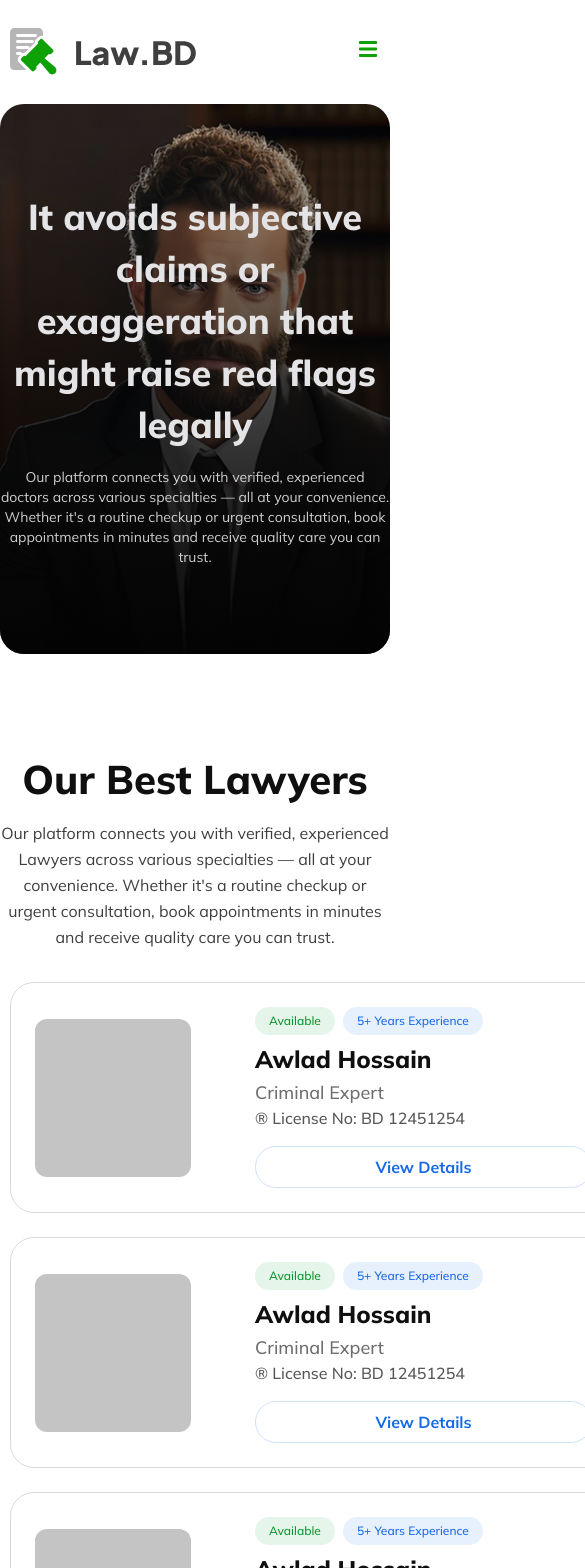
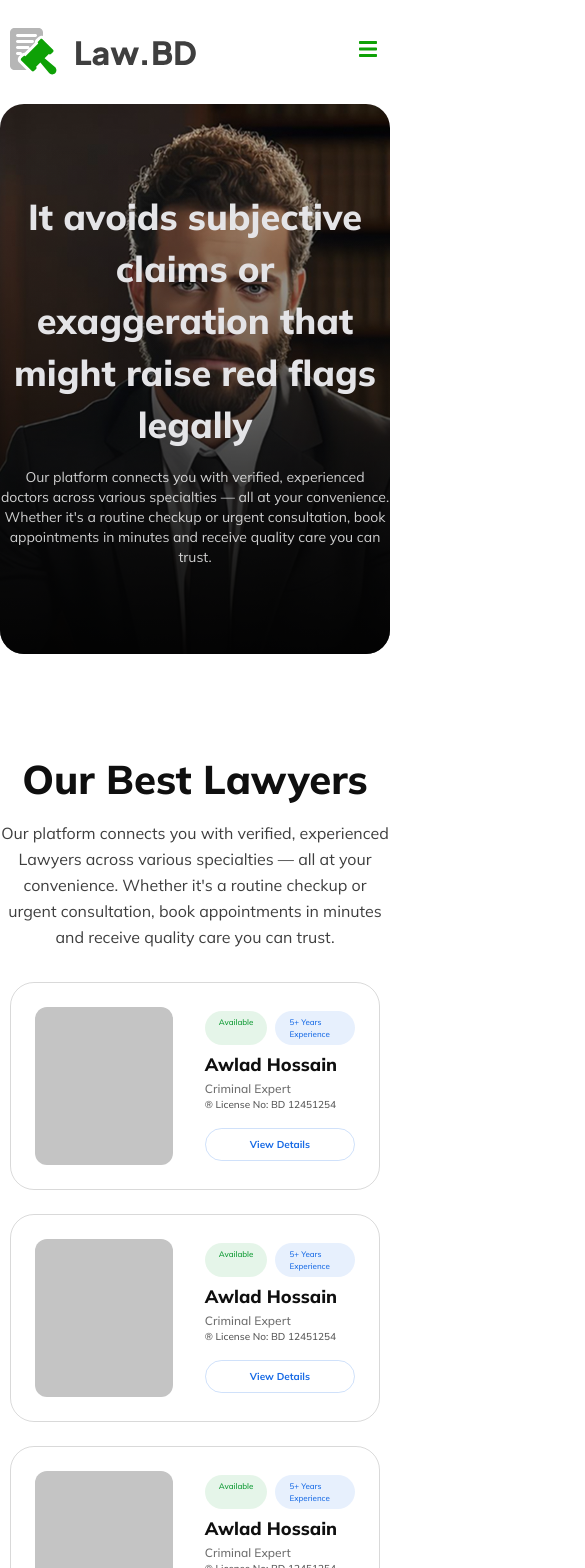
Before and after one commit to nadimshuvo/B11a8-router-booking-nadimshuvo, a React (Vite) app: page / in a window 390 px wide. Shown: the top 1568 px of the page, 585 px wide, since content can reach past the window. Built offline with nearby package versions, Linux system fonts and the light colour scheme.

Commit message:
fixing UI Desktop Home

```diff
--- a/src/components/Footer/Footer.jsx
+++ b/src/components/Footer/Footer.jsx
@@ -14,7 +14,7 @@ const Footer = () => {
     <footer className='bg-[#0F0F0F] py-[100px]'>
       <div className='max-w-[1300px] mx-auto px-2.5 flex flex-col items-center justify-between gap-8'>
         <img src={logoFooter} alt="" />
-        <nav className="flex gap-12 text-[18px] font-medium text-[#575757]">
+        <nav className="flex max-sm:flex-col gap-12 text-[18px] font-medium text-[#575757]">
           <NavLink to="/" className="hover:text-[#0EA106]">
             Home
           </NavLink>
@@ -34,17 +34,17 @@ const Footer = () => {
         </div>
 
         <div className='flex gap-6'>
-          <a href="http://" target="_blank" rel="noopener noreferrer">
-            <img src={facebookIcon} alt="" />
+          <a href="https://www.facebook.com/nadimmShuvo/" target="_blank" rel="noopener noreferrer">
+            <img src={facebookIcon} alt="facebook icon" />
           </a>
-          <a href="http://" target="_blank" rel="noopener noreferrer">
-            <img src={xIcon} alt="" />
+          <a href="https://x.com/nadimshuvo_" target="_blank" rel="noopener noreferrer">
+            <img src={xIcon} alt="twitter (x) icon" />
           </a>
-          <a href="http://" target="_blank" rel="noopener noreferrer">
-            <img src={linkedInIcon} alt="" />
+          <a href="https://www.linkedin.com/in/nadimmahmudshuvo/" target="_blank" rel="noopener noreferrer">
+            <img src={linkedInIcon} alt="linked icon" />
           </a>
-          <a href="http://" target="_blank" rel="noopener noreferrer">
-            <img src={youTubeIcon} alt="" />
+          <a href="https://www.youtube.com/" target="_blank" rel="noopener noreferrer">
+            <img src={youTubeIcon} alt="youTube icon" />
           </a>
         </div>
       </div>
--- a/src/components/Hero/Hero.jsx
+++ b/src/components/Hero/Hero.jsx
@@ -10,7 +10,7 @@ const Hero = () => {
           backgroundImage: `url(${heroBannerImage})`,
         }}
       >
-        <div className="absolute inset-0 bg-gradient-to-b from-black/0 via-black/40 to-black/80 rounded-3xl"></div>
+        <div className="absolute inset-0 bg-gradient-to-b from-black/0 via-black/10 to-black/80 rounded-3xl"></div>
         <div className="max-w-[1009px] text-neutral-content text-center relative z-10">
           <div>
             <h1 className="max-w-[917px] mb-4 text-4xl leading-13 lg:text-5xl lg:leading-[60px] font-extrabold">It avoids subjective claims or exaggeration that might raise red flags legally</h1>
--- /dev/null
+++ b/src/components/OurBestLayers/LawyersCard.jsx
@@ -0,0 +1,25 @@
+import React from 'react'
+
+const LawyersCard = () => {
+  return (
+    <div className='xl:w-[607px] border border-black/15 rounded-3xl p-6'>
+        <div className='flex max-lg:justify-center max-[350px]:gap-3 gap-8 md:gap-16 items-center'>
+          <span className='w-[159px] h-[158px] rounded-[12px] bg-[#C4C4C4]'>
+            <img src="" alt="" />
+          </span>
+          <div className='text-left'>
+            <span className='flex gap-2 font-medium mb-2'>
+              <p className='max-sm:text-[8px] text-[12px] text-[#09982F] py-[5px] px-3.5 bg-[#09982F]/10 rounded-full'>Available</p>
+              <p className='max-sm:text-[8px] text-[12px] text-[#176AE5] py-[5px] px-3.5 bg-[#176AE5]/10 rounded-full'>5+ Years Experience</p>
+            </span>
+            <h3 className='font-extrabold max-sm:text-[18px] text-2xl mb-1'>Awlad Hossain</h3>
+            <p className='font-medium max-sm:text-xs text-[18px] opacity-60'>Criminal Expert</p>
+            <p className='font-medium max-sm:text-[10px] text-[16px] opacity-70 mb-4'>&reg; License No: BD 12451254</p>
+            <button className='cursor-pointer transition w-full  xl:w-[337px] py-2 border border-[#176AE5]/20 rounded-full text-[#176AE5] font-bold max-sm:text-[10px] text-[16px] hover:bg-[#09982F] hover:text-white'>View Details</button>
+          </div>
+        </div>
+      </div>
+  )
+}
+
+export default LawyersCard
--- a/src/components/OurBestLayers/LayersCard.jsx
+++ /dev/null
@@ -1,25 +0,0 @@
-import React from 'react'
-
-const LayersCard = () => {
-  return (
-    <div className='w-[607px] border border-black/15 rounded-3xl p-6'>
-        <div className='flex gap-16 items-center'>
-          <span className='w-[159px] h-[158px] rounded-[12px] bg-[#C4C4C4]'>
-            <img src="" alt="" />
-          </span>
-          <div className='text-left'>
-            <span className='flex gap-2 font-medium mb-2'>
-              <p className='text-[12px] text-[#09982F] py-[5px] px-3.5 bg-[#09982F]/10 rounded-full'>Available</p>
-              <p className='text-[12px] text-[#176AE5] py-[5px] px-3.5 bg-[#176AE5]/10 rounded-full'>5+ Years Experience</p>
-            </span>
-            <h3 className='font-extrabold text-2xl mb-1'>Awlad Hossain</h3>
-            <p className='font-medium text-[18px] opacity-60'>Criminal Expert</p>
-            <p className='font-medium text-[16px] opacity-70 mb-4'>&reg; License No: BD 12451254</p>
-            <button className='cursor-pointer transition w-[337px] py-2 border border-[#176AE5]/20 rounded-full text-[#176AE5] font-bold hover:bg-[#09982F]/10'>View Details</button>
-          </div>
-        </div>
-      </div>
-  )
-}
-
-export default LayersCard
--- a/src/components/OurBestLayers/OurBestLayers.jsx
+++ b/src/components/OurBestLayers/OurBestLayers.jsx
@@ -1,5 +1,5 @@
 import React from "react";
-import LayersCard from "./LayersCard";
+import LawyersCard from "./LawyersCard";
 
 const OurBestLayers = () => {
   return (
@@ -13,12 +13,12 @@ const OurBestLayers = () => {
       </p>
 
       <div className="mt-8 grid grid-cols-1 lg:grid-cols-2 gap-6 max-w-[1300px] mx-auto px-2.5">
-        <LayersCard />
-        <LayersCard />
-        <LayersCard />
-        <LayersCard />
-        <LayersCard />
-        <LayersCard />
+        <LawyersCard />
+        <LawyersCard />
+        <LawyersCard />
+        <LawyersCard />
+        <LawyersCard />
+        <LawyersCard />
       </div>
 
       <button className="bg-[#0EA106] rounded-full text-white py-4 px-8 mt-8 hover:bg-[#2563EB] transition cursor-pointer">
--- /dev/null
+++ b/src/components/OurBestLayers/SingleLawyerCard.jsx
@@ -0,0 +1,9 @@
+import React from 'react'
+
+const SingleLawyerCard = () => {
+  return (
+    <div>SingleLawyerCard</div>
+  )
+}
+
+export default SingleLawyerCard
--- a/src/components/WeProvideBestLawServices/Services.jsx
+++ b/src/components/WeProvideBestLawServices/Services.jsx
@@ -1,13 +1,13 @@
 import React from 'react'
 
 
-const Services = ({img, title, subtitle}) => {
+const Services = ({img, title, subtitle, ls}) => {
   return (
-    <div className='bg-[#0F0F0F]/5 py-10 px-12 rounded-2xl xl:min-w-[302px]'>
+    <div className={`bg-[#0F0F0F]/5 py-10 px-12 rounded-2xl xl:min-w-[302px] w-full ${ls ? "max-lg:col-2" : ""}`}>
         <div className='text-left'>
           <img src={img} alt="Layer icon" />
-          <h2 className='mt-4 mb-3 font-extrabold text-5xl text-[#0F0F0F]'>{title}</h2>
-          <p className='font-medium text-[20px] leading-[25px] opacity-60'>{subtitle}</p>
+          <h2 className='mt-4 mb-3 font-extrabold max-sm:text-2xl text-5xl text-[#0F0F0F]'>{title}</h2>
+          <p className='font-medium max-sm:text-sm text-[20px] leading-[25px] opacity-60'>{subtitle}</p>
         </div>
       </div>
   )
--- a/src/components/WeProvideBestLawServices/WeProvideBestLawServices.jsx
+++ b/src/components/WeProvideBestLawServices/WeProvideBestLawServices.jsx
@@ -21,7 +21,7 @@ const WeProvideBestLawServices = () => {
         <Services img={totalLayerImage} title="199+" subtitle="Total Lawyer" />
         <Services img={totalReviewsImage} title="467+" subtitle="Total Reviews"/>
         <Services img={casesInitiatedImage} title="1900+" subtitle="Cases Initiated"/>
-        <Services img={totalStuffsImage} title="300+" subtitle="Total Stuffs"/>
+        <Services img={totalStuffsImage} title="300+" subtitle="Total Stuffs" ls={true}/>
       </div>
     </section>
   );
```
